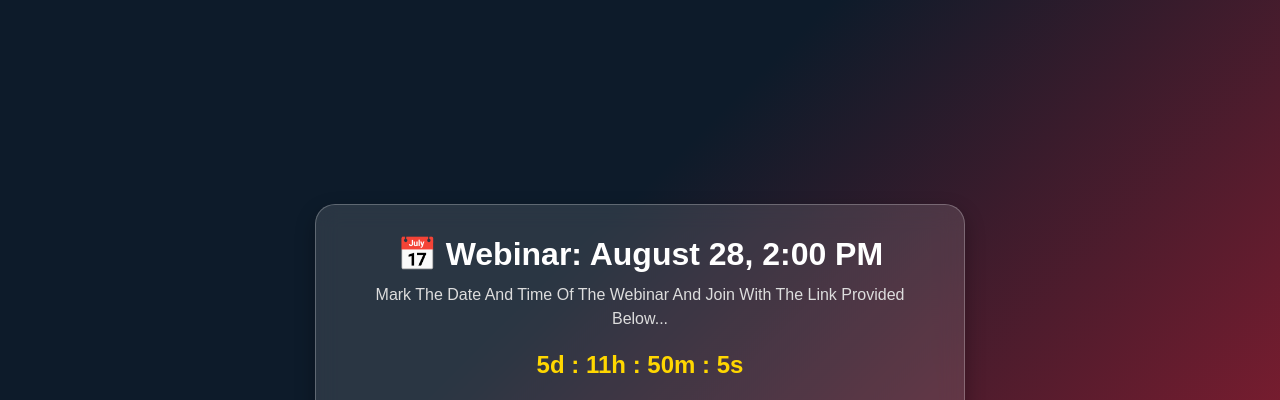
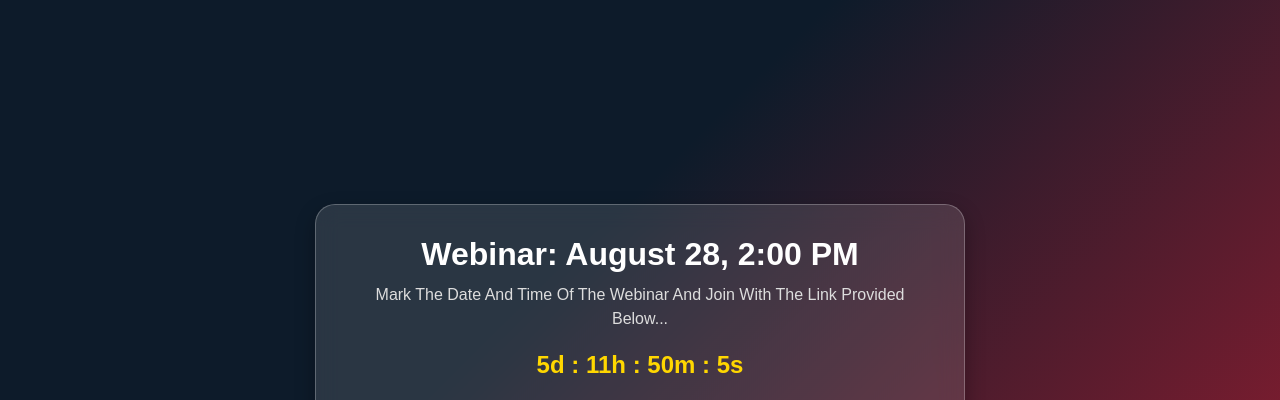
Before and after one commit to Martin4dbest/sai-ai-remmtech-webminar, a plain HTML site: page success.html in a window 1280 px wide. Shown: the top 400 px of the page. Drawn offline with nearby package versions, Linux system fonts and the light colour scheme.

Commit message:
Merge remote changes and resolve conflicts

```diff
--- a/success.html
+++ b/success.html
@@ -115,7 +115,7 @@ body {
 <body>
 
 <div class="glass-card">
-  <h2 class="webinar-title">📅 Webinar: August 28, 2:00 PM</h2>
+  <h2 class="webinar-title"> Webinar: August 28, 2:00 PM</h2>
   <p class="subtitle">Mark The Date And Time Of The Webinar And Join With The Link Provided Below...</p>
 
   <!-- Countdown -->
```
